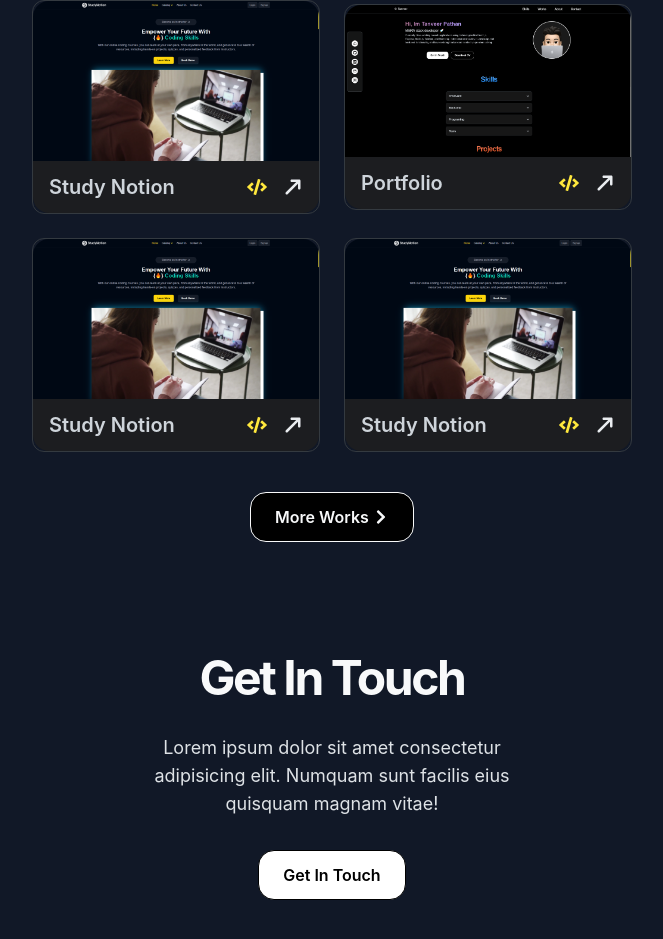
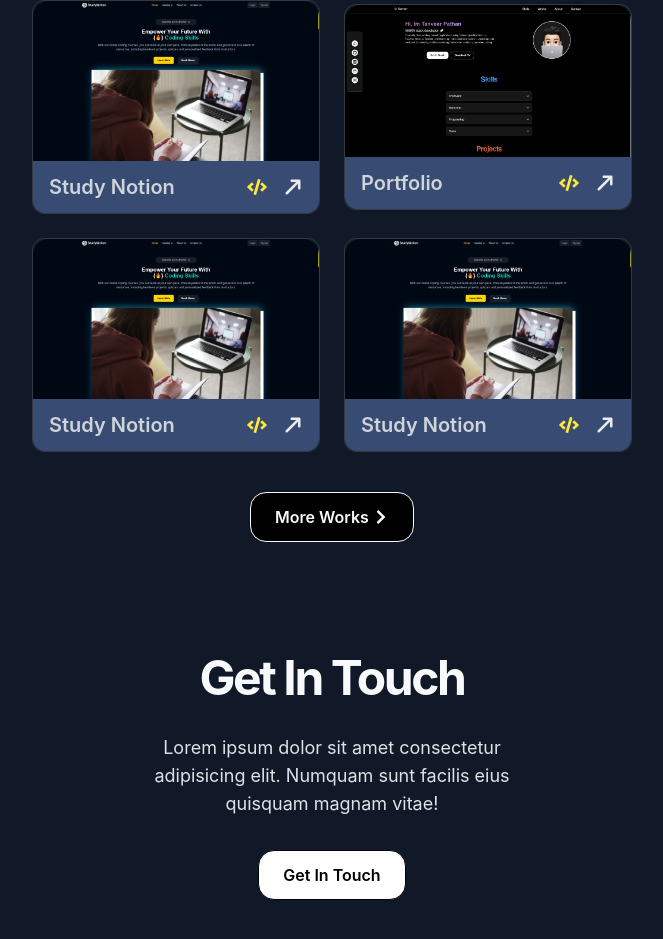
Before and after one commit to TanveerSP/my-Portfolio, a React (Create React App) app: page / in a window 1280 px wide. Shown: the part 1012-1951 px from the top of the page, without its empty margins (308-971 px from the left). Built offline with nearby package versions, Linux system fonts and the light colour scheme.

Commit message:
change project  card

```diff
--- a/src/Home/heropage/HeroSection.js
+++ b/src/Home/heropage/HeroSection.js
@@ -25,7 +25,7 @@ const HeroSection = ({ index }) => {
           </div>
         </div>
 
-        <div className='flex flex-col items-center w-[30vw] h-[300px] gap-4 py-5 px-5 bg-richblack-1 bg-opacity-5 backdrop-blur-lg rounded-3xl border-[1px] border-richblack-8'>
+        <div className='flex flex-col items-center w-[300px] h-[300px] gap-4 py-5 px-5 bg-richblack-1 bg-opacity-5 backdrop-blur-lg rounded-3xl border-[1px] border-richblack-8'>
           <img src={Me} alt="tanveer" height={50} width={100} />
           <p className='text-white text-xl font-semibold text-center'>
             Tanveer Pathan
--- a/src/Home/portfolio/Works.js
+++ b/src/Home/portfolio/Works.js
@@ -23,7 +23,7 @@ const Works = () => {
                 />
               </div>
 
-              <div className=' rounded-b-2xl flex py-3 px-4 items-center justify-between bg-richblack-10 z-10 '>
+              <div className=' rounded-b-xl flex py-3 px-4 items-center justify-between bg-webcolor-3 z-10 '>
                 <p className='text-richblack-4 font-semibold text-xl '>
                   {item.title}
                 </p>
```
